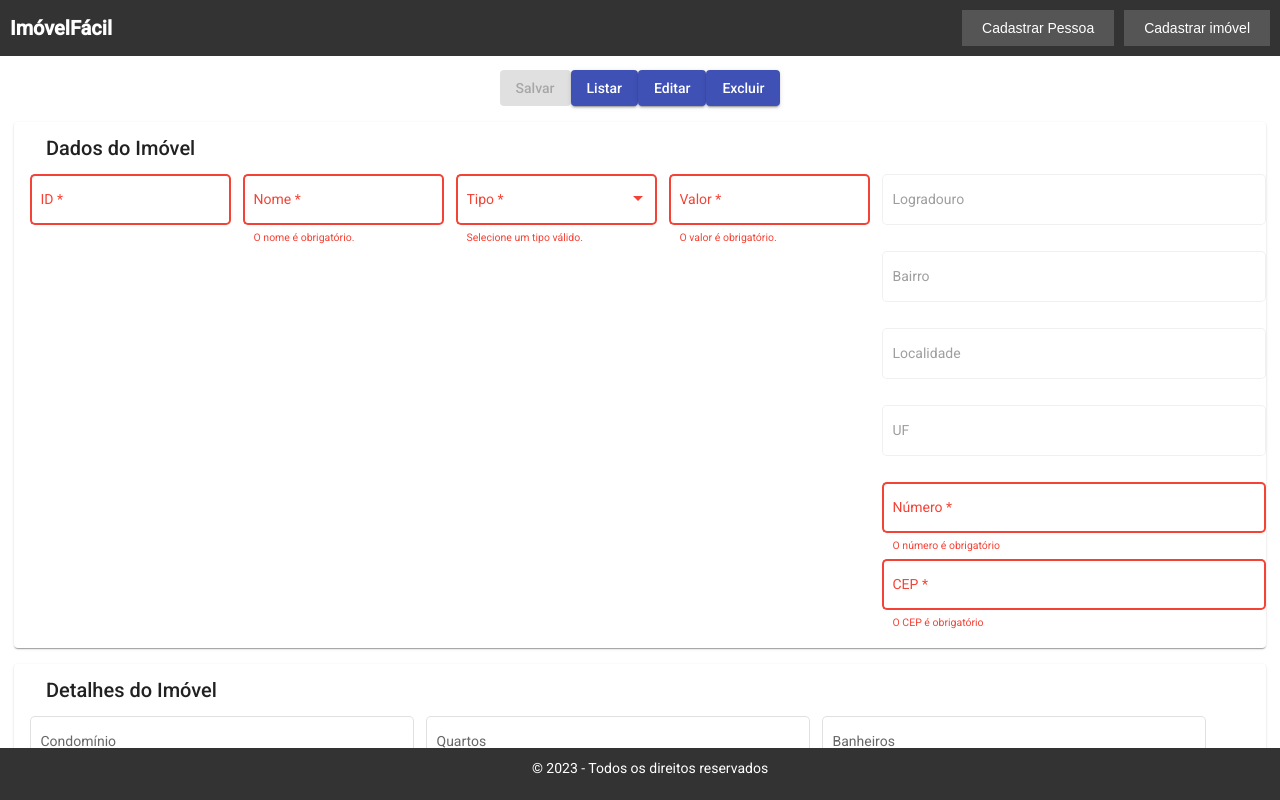
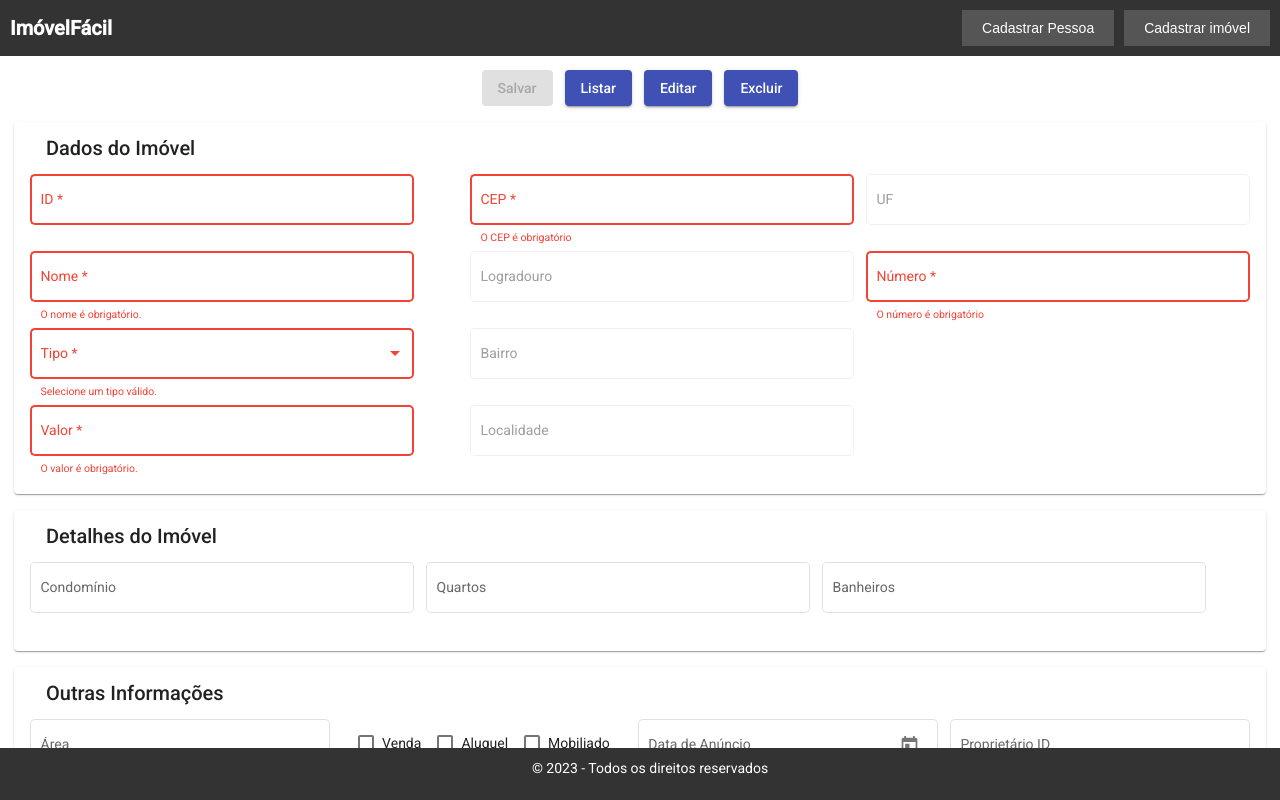
Before and after one commit to Josias-Ribeiro/Angular-Locacao-imoveis, an Angular app: page /cadastro-imoveis in a window 1280 px wide. Shown: the top 800 px of the page. Built offline with nearby package versions, Linux system fonts and the light colour scheme.

Commit message:
Ajustes formulario e responsividade cadastro imovel

```diff
--- a/src/app/cadastro-imoveis/view/cadastro-imoveis.component.html
+++ b/src/app/cadastro-imoveis/view/cadastro-imoveis.component.html
@@ -25,6 +25,7 @@
       </mat-card-header>
       <mat-card-content>
         <div class="container-form-field">
+          <div>
             <mat-form-field appearance="outline" class="form-field">
               <mat-label>ID</mat-label>
               <input matInput formControlName="id" required />
@@ -73,8 +74,16 @@
               </mat-error>
             </mat-form-field>
 
-          <div formGroupName="endereco" class="form-row">
-            <div class="form-column">
+          </div>
+
+          <div formGroupName="endereco" class="container-form-field">
+            <div>
+              <mat-form-field appearance="outline" class="form-field">
+                <mat-label>CEP</mat-label>
+                <input matInput formControlName="cep" required />
+                <mat-error>O CEP é obrigatório</mat-error>
+              </mat-form-field>
+
               <mat-form-field appearance="outline" class="form-field">
                 <mat-label>Logradouro</mat-label>
                 <input matInput formControlName="logradouro"  />
@@ -90,24 +99,22 @@
                 <input matInput formControlName="localidade"  />
               </mat-form-field>
 
+
+            </div>
+
+            <div >
               <mat-form-field appearance="outline" class="form-field">
                 <mat-label>UF</mat-label>
                 <input matInput formControlName="uf"  />
               </mat-form-field>
-            </div>
 
-            <div class="form-column">
               <mat-form-field appearance="outline" class="form-field">
                 <mat-label>Número</mat-label>
                 <input matInput formControlName="numero" required />
                 <mat-error>O número é obrigatório</mat-error>
               </mat-form-field>
 
-              <mat-form-field appearance="outline" class="form-field">
-                <mat-label>CEP</mat-label>
-                <input matInput formControlName="cep" required />
-                <mat-error>O CEP é obrigatório</mat-error>
-              </mat-form-field>
+
             </div>
           </div>
 
--- a/src/app/cadastro-imoveis/view/cadastro-imoveis.component.scss
+++ b/src/app/cadastro-imoveis/view/cadastro-imoveis.component.scss
@@ -22,5 +22,7 @@
 }
 
 .container-salvar {
-    text-align: center;
+    display: flex;
+    gap: 12px;
+    justify-content: center;
 }
```
Lines whose indentation alone changed are shown as unchanged.
